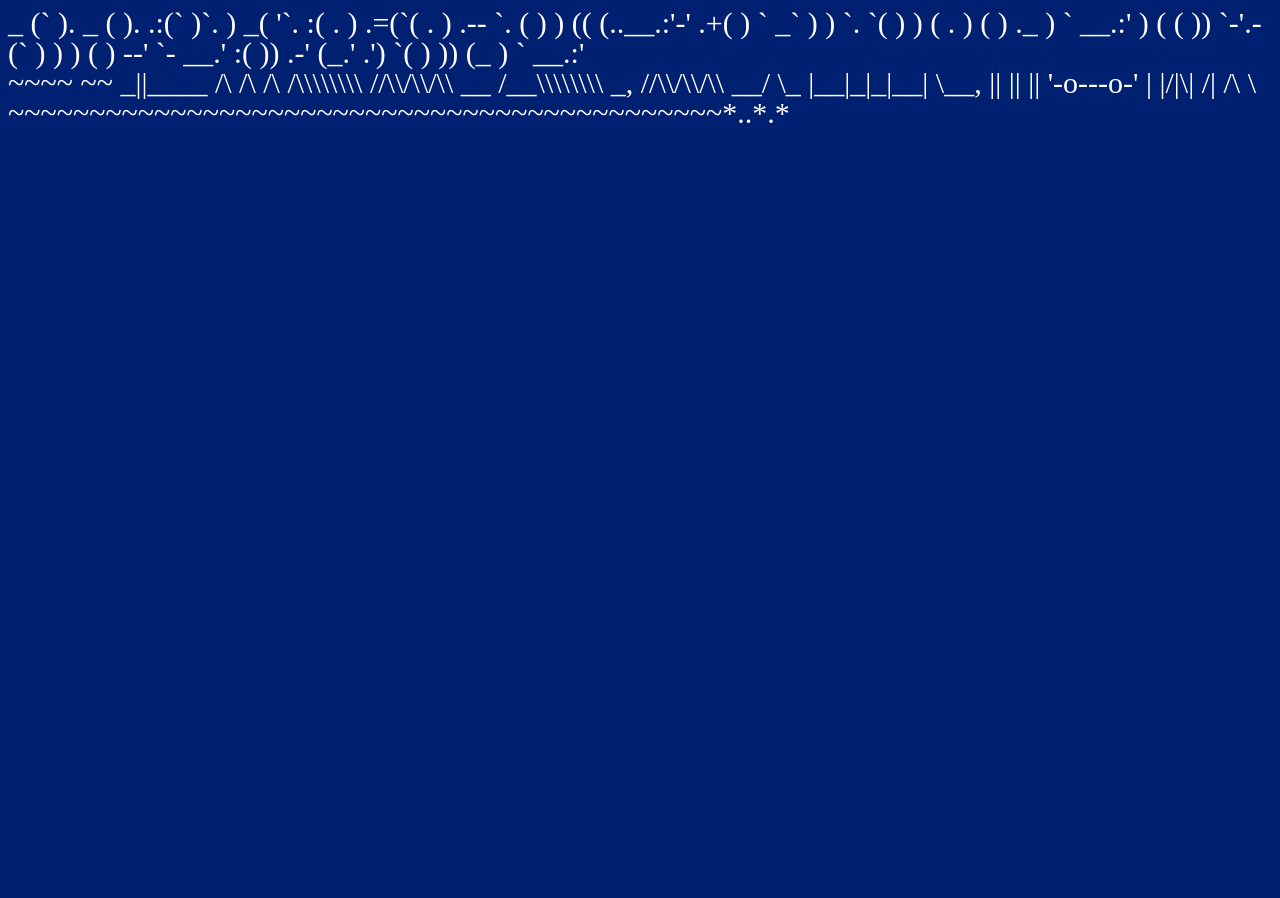
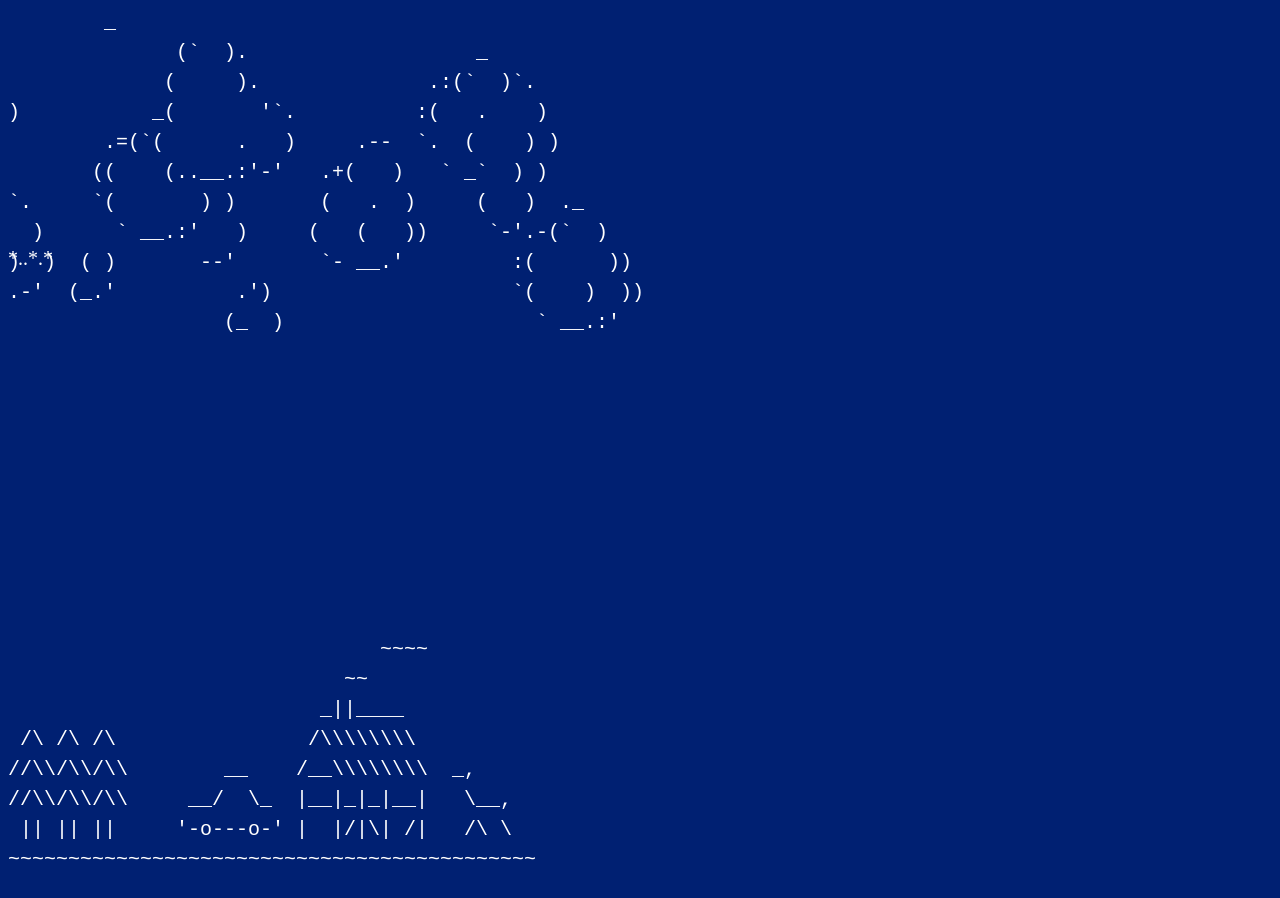
Before and after one commit to fatimapatino/snowy-village, a plain HTML site: page index.html in a window 1280 px wide. Before the commit the page ends 800 px from the top, so only its background shows below. Drawn offline with Linux system fonts and the light colour scheme.

Commit message:
sections

```diff
--- a/index.html
+++ b/index.html
@@ -4,17 +4,17 @@
   body {
     background-color: #002072;
     color: #ffffff;
-    font-size: 30px;
-    line-height: 30px;
-    word-wrap: anywhere;
+ font-size: 20px;
+ line-height: 30px;
     font-family: "Noto Serif SC";
   }
 
   .clouds {
-    position: relative;
-    width: 100%;
-    height: 30%;
+  position: relative;
+     width: 100%;
+     height: 30%;
     margin: auto;
+    font-family: monospace;
   }
   .snow {
     position: relative;
@@ -31,7 +31,7 @@
 </style>
 
 <body>
-  <section class="clouds">
+  <pre class="clouds">
         _
               (`  ).                   _
              (     ).              .:(`  )`.
@@ -44,9 +44,9 @@
 .-'  (_.'          .')                    `(    )  ))
                   (_  )                     ` __.:'
 
-  </section>
+  </pre>
   <section class="snow"></section>
-  <section class="houses">
+  <pre class="houses">
                                ~~~~
                             ~~
                           _||____
@@ -55,19 +55,20 @@
 //\\/\\/\\     __/  \_  |__|_|_|__|   \__,
  || || ||     '-o---o-' |  |/|\| /|   /\ \
 ~~~~~~~~~~~~~~~~~~~~~~~~~~~~~~~~~~~~~~~~~~~~
-  </section>
+  </pre>
 </body>
 
 <script>
+  let snow = document.querySelector('.snow')
 
   function draw () {
     const fps = 1000
     setTimeout(draw, fps)
 
     if (Math.random() > 0.5) {
-      document.body.innerText += '*'
+      snow.innerText += '*'
     } else {
-      document.body.innerText += '.'
+      snow.innerText += '.'
     }
 
     window.scrollTo(0, 0)
```
